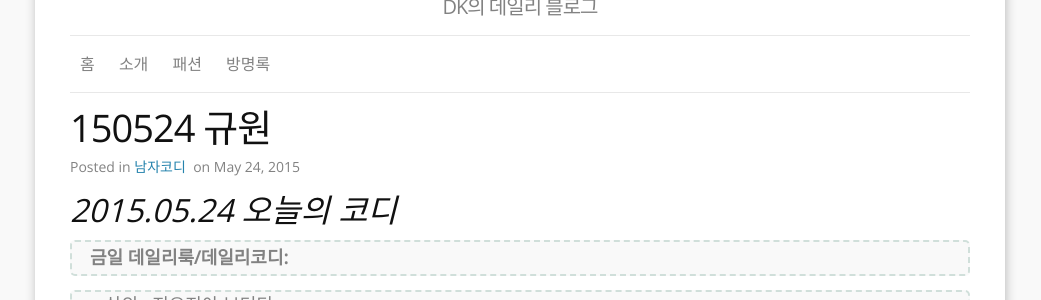
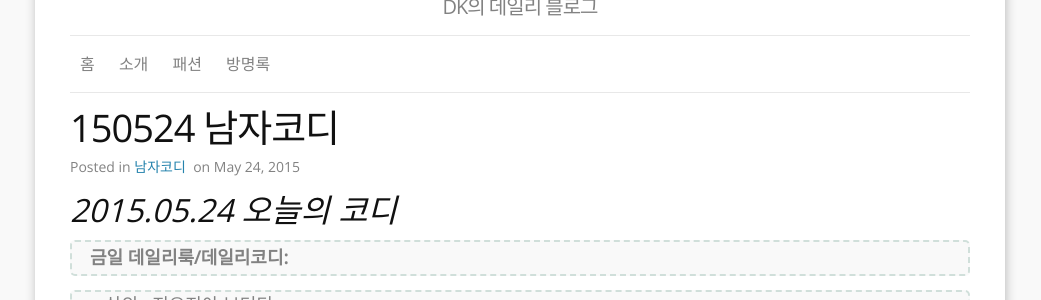
Before and after one commit to kut-fashion/kut-fashion, a Jekyll site: the page built from _posts/2015-05-24-DailyMen7.md, in a window 1280 px wide. Shown: the part 127-427 px from the top of the page, without its empty margins (120-1161 px from the left). Built offline with Jekyll 4.4.1, drawn with Linux system fonts in a browser that asks for light colours; comment, search, counter and statistics services are not loaded.

Commit message:
Update 2015-05-24-DailyMen7.md

```diff
--- a/_posts/2015-05-24-DailyMen7.md
+++ b/_posts/2015-05-24-DailyMen7.md
@@ -1,6 +1,6 @@
 ---
 layout: post
-title:  "150524 규원"
+title:  "150524 남자코디"
 date:   2015-05-24 22:15:00
 categories: 남자코디
 ---
```
